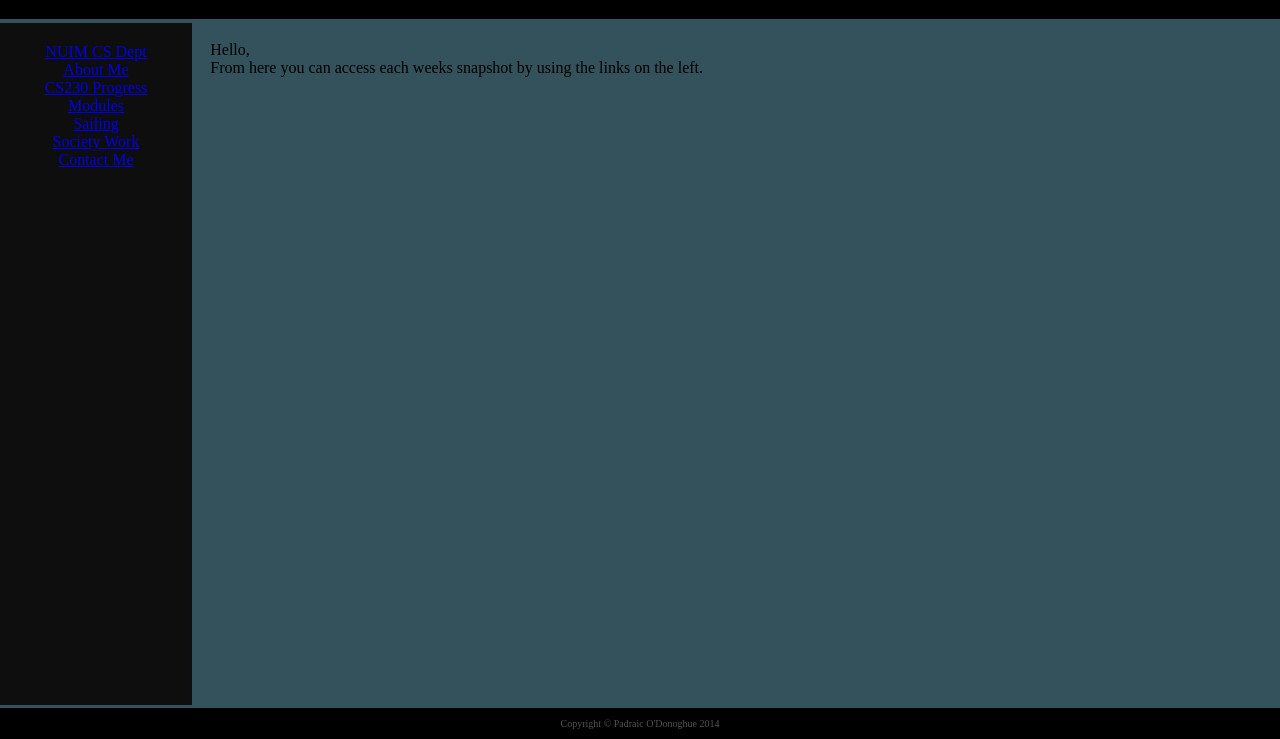
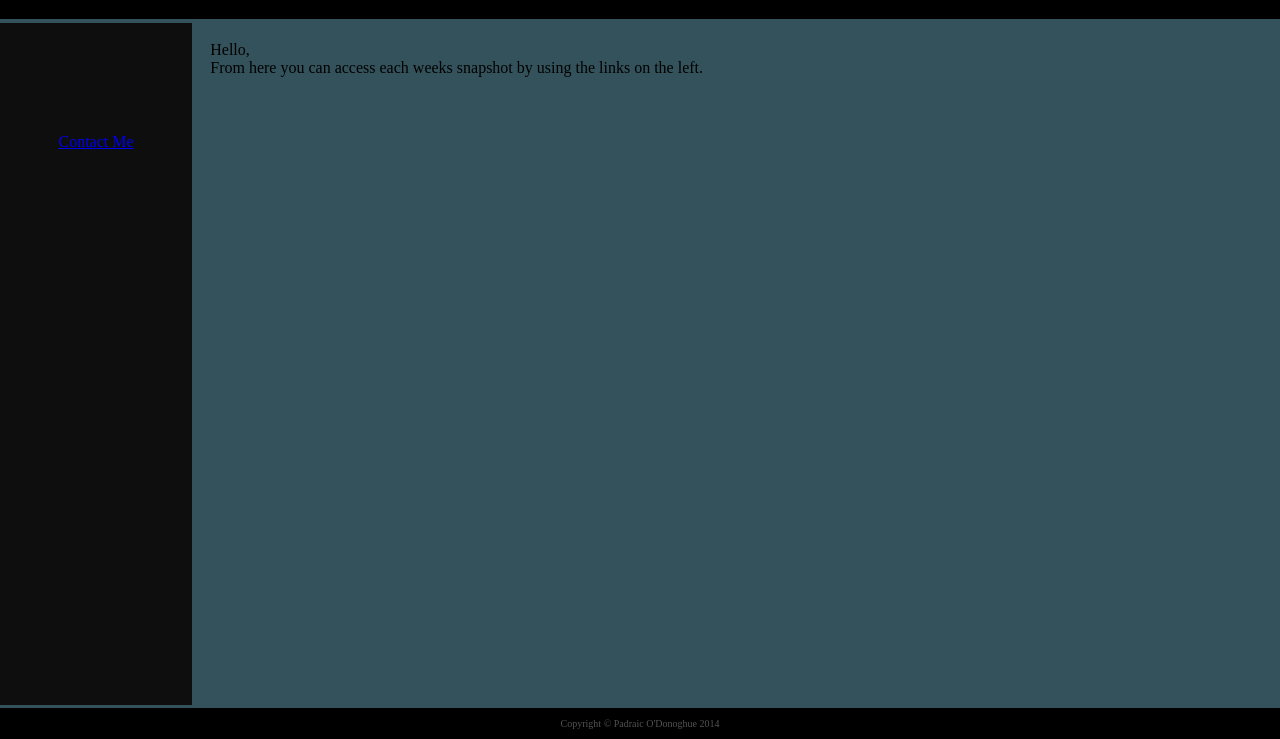
Before and after one commit to PadraicODonoghue/CS230Ex1, a plain HTML site: page index.html in a window 1280 px wide. Shown: the part 61-800 px from the top of the page. Drawn offline with Linux system fonts and the light colour scheme.

Commit message:
Fix index.html

```diff
--- a/index.html
+++ b/index.html
@@ -18,17 +18,15 @@
     <!-- Sidebar: Navigation -->
     <div class="left">
         <nav>
-            <a href="http://www.cs.nuim.ie">NUIM CS Dept</a>
+            <a href="Week1/indexW01.html"></a>
             </br>
-            <a href="aboutW05.html">About Me</a>
+            <a href="Week2/indexW02.html"></a>
             </br>
-            <a href="cs230W05.html">CS230 Progress</a>
+            <a href="Week3/indexW03.html"></a>
             </br>
-            <a href="modulesW05.html">Modules</a>
+            <a href="Week4/indexW05.html"></a>
             </br>
-            <a href="sailingW05.html">Sailing</a>
-            </br>
-            <a href="societyW05.html">Society Work</a>
+            <a href="Final/indexW01.html"></a>
             </br>
             <a href="contactW05.html">Contact Me</a>
 
```
